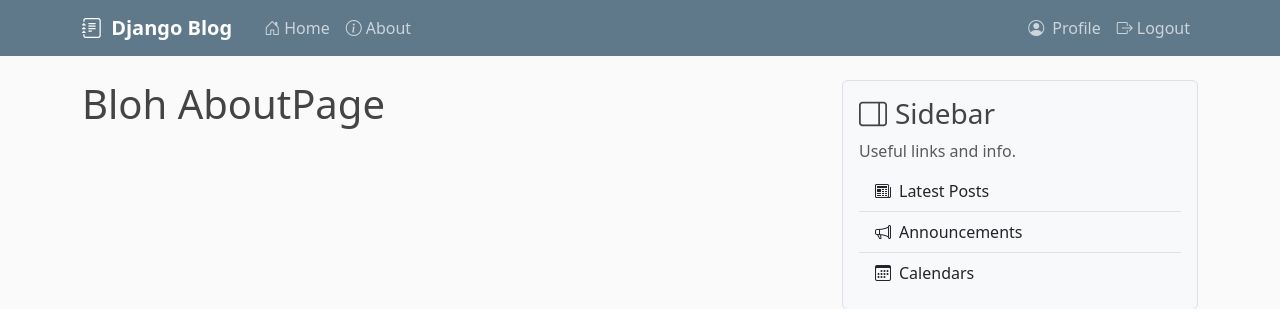
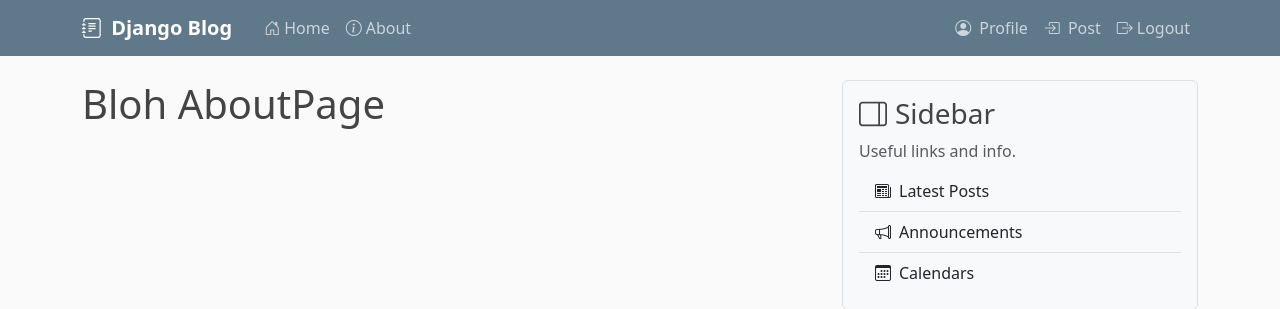
Before and after one commit to Faris07-cmd/Blog-app, a Django app: page /about/ in a window 1280 px wide. Shown: the top 309 px of the page. Run offline with Django 5.2, Linux system fonts and the light colour scheme; the visitor is signed in with stand-in values (Sample User, id 1).

Commit message:
post page route added

```diff
--- a/blog/templates/blog/base.html
+++ b/blog/templates/blog/base.html
@@ -61,6 +61,11 @@
                     <i class="bi bi-person-circle me-1"></i> {{ profile }} Profile
                   </a>
                 </li>
+                 <li class="nav-item">
+                  <a class="nav-link" href="{% url 'post' %}">
+                    <i class="bi bi-box-arrow-in-right me-1"></i> Post
+                  </a>
+                </li>
                 <li class="nav-item">
                   <form method="POST" action="{% url 'logout' %}" class="d-inline">
                     {% csrf_token %}
@@ -75,7 +80,7 @@
                     <i class="bi bi-box-arrow-in-right me-1"></i>Login
                   </a>
                 </li>
-                <li class="nav-item">
+                               <li class="nav-item">
                   <a class="nav-link" href="{% url 'users-register' %}">
                     <i class="bi bi-person-plus me-1"></i>Register
                   </a>
```
